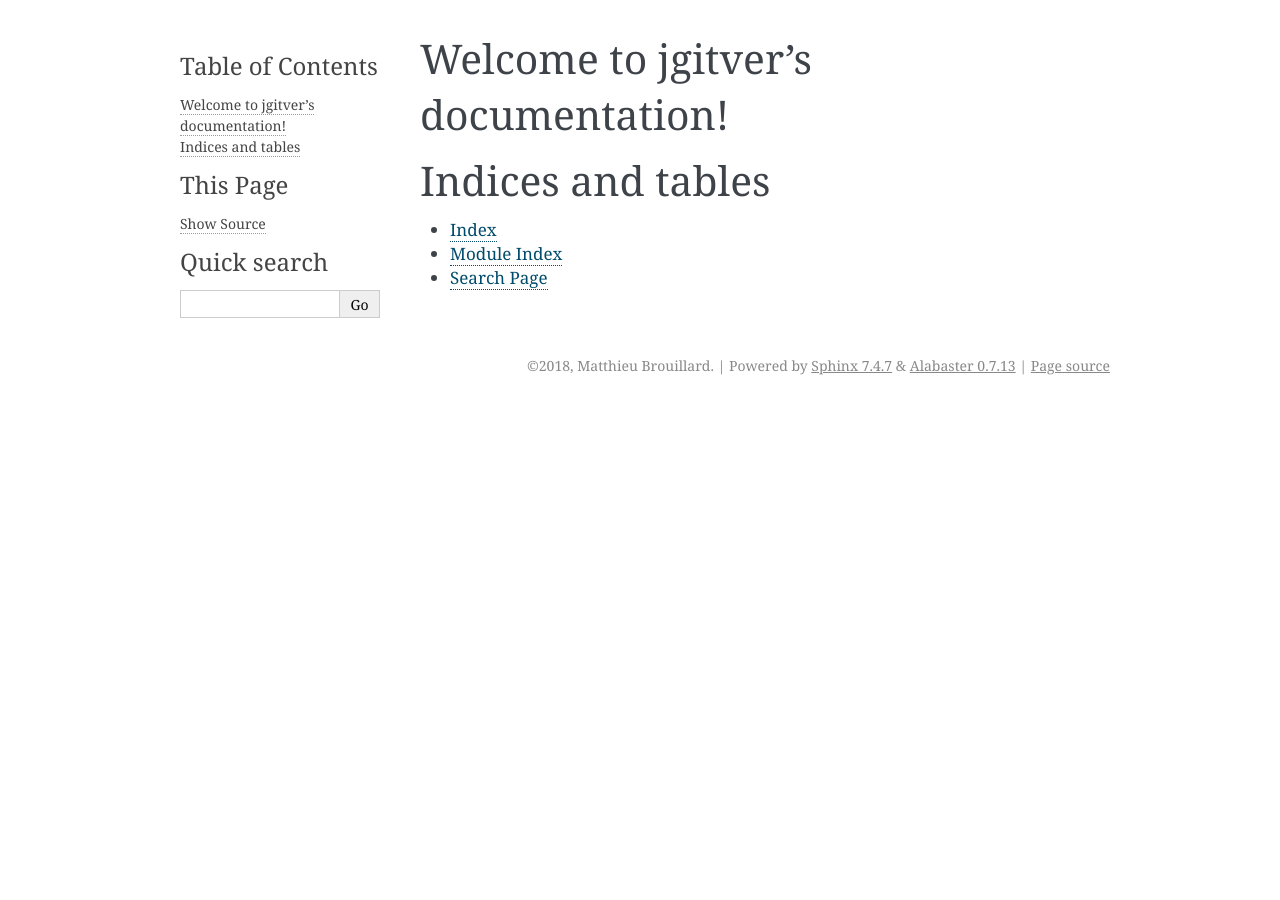
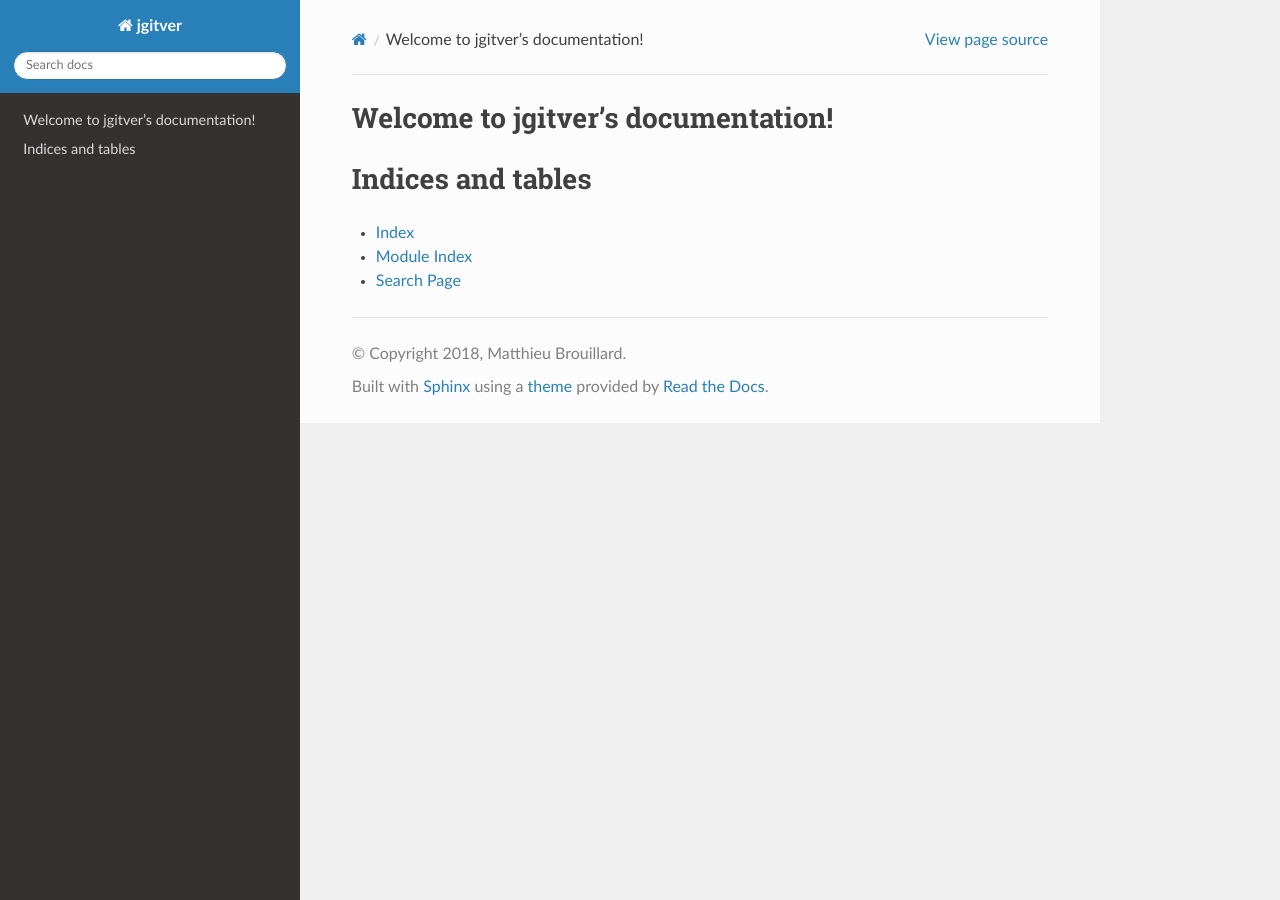
Before and after one commit to jgitver/jgitver.github.io, a Sphinx documentation site: the page built from docs/index.rst, in a window 1280 px wide. Built offline with Sphinx 7.4.7 and the Read the Docs theme 2.0.0, drawn with Linux system fonts in a browser that asks for light colours.

Commit message:
switch them to sphinx_rtd_theme

```diff
--- a/docs/conf.py
+++ b/docs/conf.py
@@ -15,7 +15,8 @@
 # import os
 # import sys
 # sys.path.insert(0, os.path.abspath('.'))
-
+import sys, os
+import sphinx_rtd_theme
 
 # -- Project information -----------------------------------------------------
 
@@ -38,11 +39,7 @@ release = ''
 # Add any Sphinx extension module names here, as strings. They can be
 # extensions coming with Sphinx (named 'sphinx.ext.*') or your custom
 # ones.
-extensions = [
-    'sphinx.ext.autodoc',
-    'sphinx.ext.todo',
-    'sphinx.ext.ifconfig',
-]
+extensions = []
 
 # Add any paths that contain templates here, relative to this directory.
 templates_path = ['_templates']
@@ -77,13 +74,14 @@ pygments_style = 'sphinx'
 # The theme to use for HTML and HTML Help pages.  See the documentation for
 # a list of builtin themes.
 #
-html_theme = 'alabaster'
+html_theme = 'sphinx_rtd_theme'
 
 # Theme options are theme-specific and customize the look and feel of a theme
 # further.  For a list of options available for each theme, see the
 # documentation.
 #
 # html_theme_options = {}
+html_theme_path = [sphinx_rtd_theme.get_html_theme_path()]
 
 # Add any paths that contain custom static files (such as style sheets) here,
 # relative to this directory. They are copied after the builtin static files,
@@ -159,8 +157,3 @@ texinfo_documents = [
 
 
 # -- Extension configuration -------------------------------------------------
-
-# -- Options for todo extension ----------------------------------------------
-
-# If true, `todo` and `todoList` produce output, else they produce nothing.
-todo_include_todos = True
```
